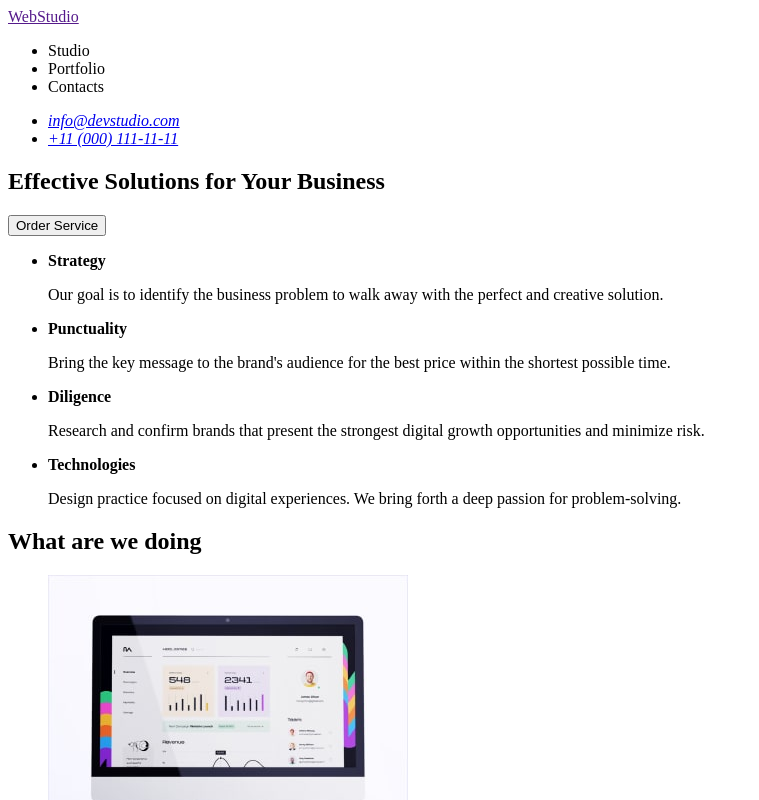
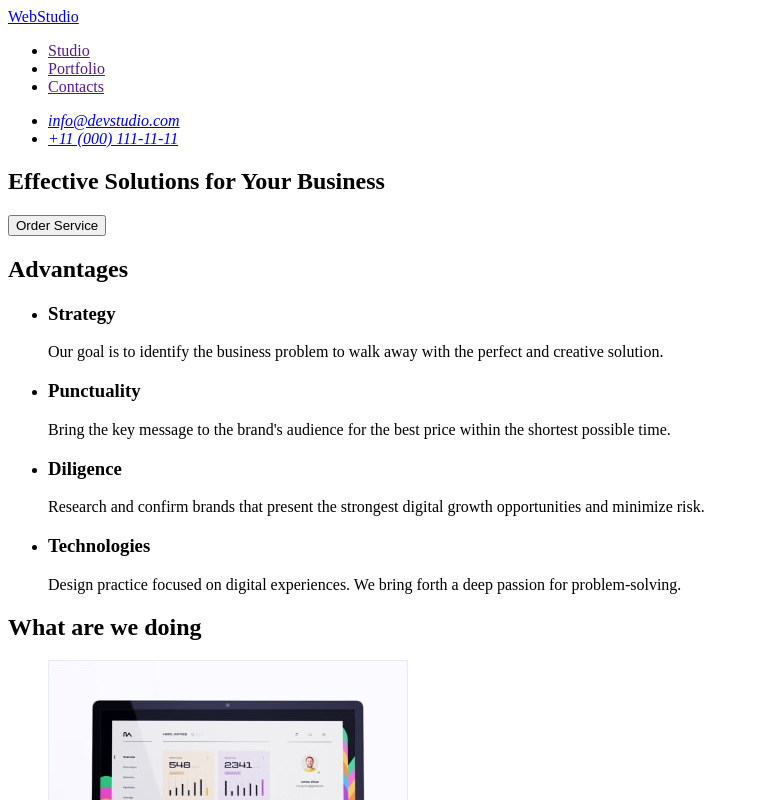
Before and after one commit to St0Lee/goit-markup-hw-01, a plain HTML site: page index.html in a window 1280 px wide. Shown: the top 800 px of the page, without its empty margins (0-759 px from the left). Drawn offline with Linux system fonts and the light colour scheme.

Commit message:
Homework_attempt_2

```diff
--- a/index.html
+++ b/index.html
@@ -7,12 +7,12 @@
   </head>
   <body>
     <header>
-      <a href="">WebStudio</a>
       <nav>
+        <a href="./index.html">WebStudio</a>
         <ul>
-          <li>Studio</li>
-          <li>Portfolio</li>
-          <li>Contacts</li>
+          <li><a href="">Studio</a></li>
+          <li><a href="">Portfolio</a></li>
+          <li><a href="">Contacts</a></li>
         </ul>
       </nav>
       <address>
@@ -33,30 +33,31 @@
         <button type="button">Order Service</button>
       </section>
       <section>
+        <h2>Advantages</h2>
         <ul>
           <li>
-            <b>Strategy</b>
+            <h3>Strategy</h3>
             <p>
               Our goal is to identify the business problem to walk away with the
               perfect and creative solution.
             </p>
           </li>
           <li>
-            <b>Punctuality</b>
+            <h3>Punctuality</h3>
             <p>
               Bring the key message to the brand's audience for the best price
               within the shortest possible time.
             </p>
           </li>
           <li>
-            <b>Diligence</b>
+            <h3>Diligence</h3>
             <p>
               Research and confirm brands that present the strongest digital
               growth opportunities and minimize risk.
             </p>
           </li>
           <li>
-            <b>Technologies</b>
+            <h3>Technologies</h3>
             <p>
               Design practice focused on digital experiences. We bring forth a
               deep passion for problem-solving.
@@ -104,7 +105,7 @@
               width="264"
               height="260"
             />
-            <b>Mark Guerrero</b>
+            <h3>Mark Guerrero</h3>
             <p>Product Designer</p>
           </li>
           <li>
@@ -114,7 +115,7 @@
               width="264"
               height="260"
             />
-            <b>Tom Ford</b>
+            <h3>Tom Ford</h3>
             <p>Frontend Developer</p>
           </li>
           <li>
@@ -124,7 +125,7 @@
               width="264"
               height="260"
             />
-            <b>Camila Garcia</b>
+            <h3>Camila Garcia</h3>
             <p>Marketing</p>
           </li>
           <li>
@@ -134,7 +135,7 @@
               width="264"
               height="260"
             />
-            <b>Daniel Wilson</b>
+            <h3>Daniel Wilson</h3>
             <p>UI Designer</p>
           </li>
         </ul>
@@ -142,7 +143,7 @@
     </main>
 
     <footer>
-      <a href="">WebStudio</a>
+      <a href="./index.html">WebStudio</a>
       <p>
         Increase the flow of customers and sales for your business with digital
         marketing & growth solutions.
```
